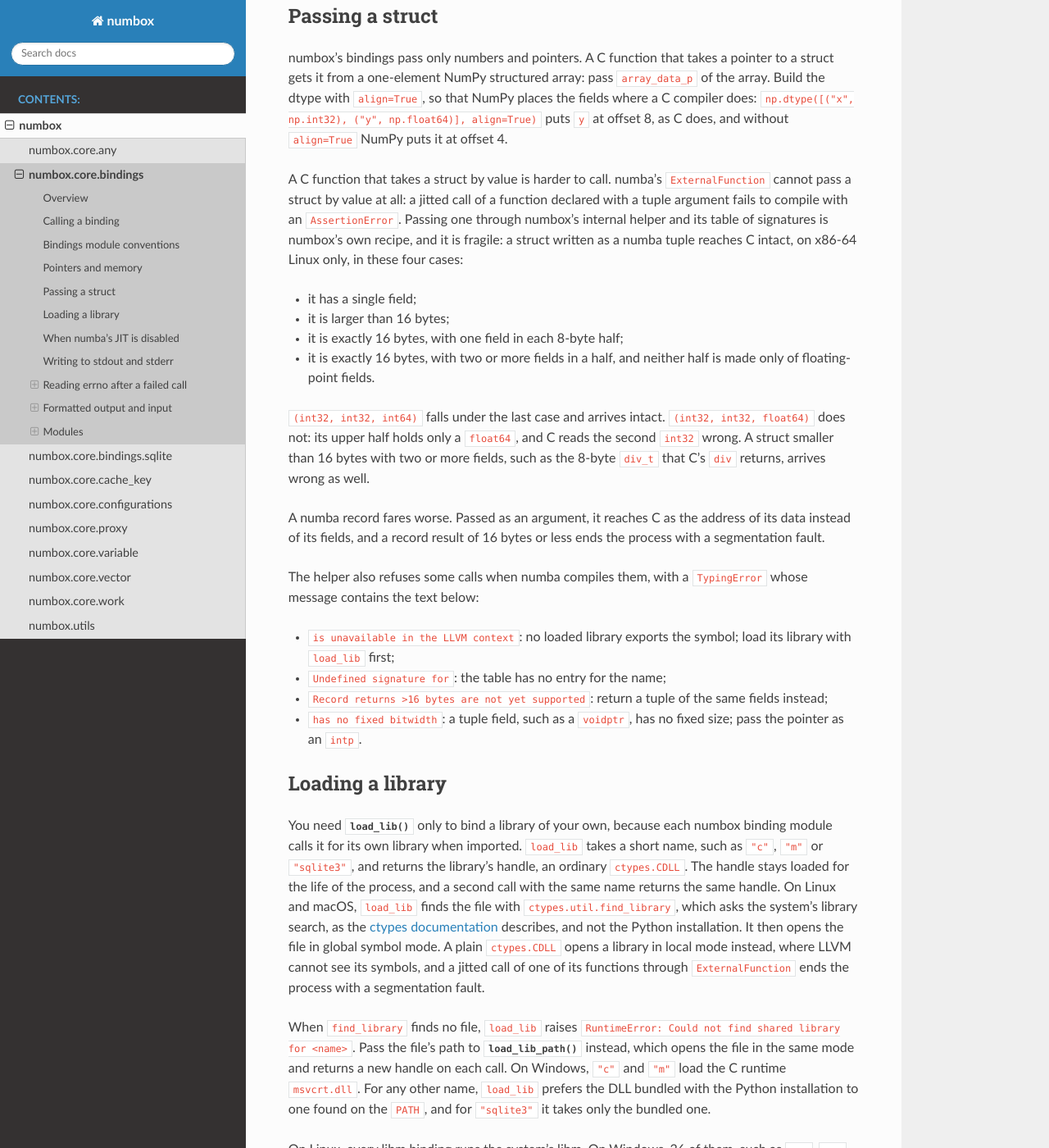
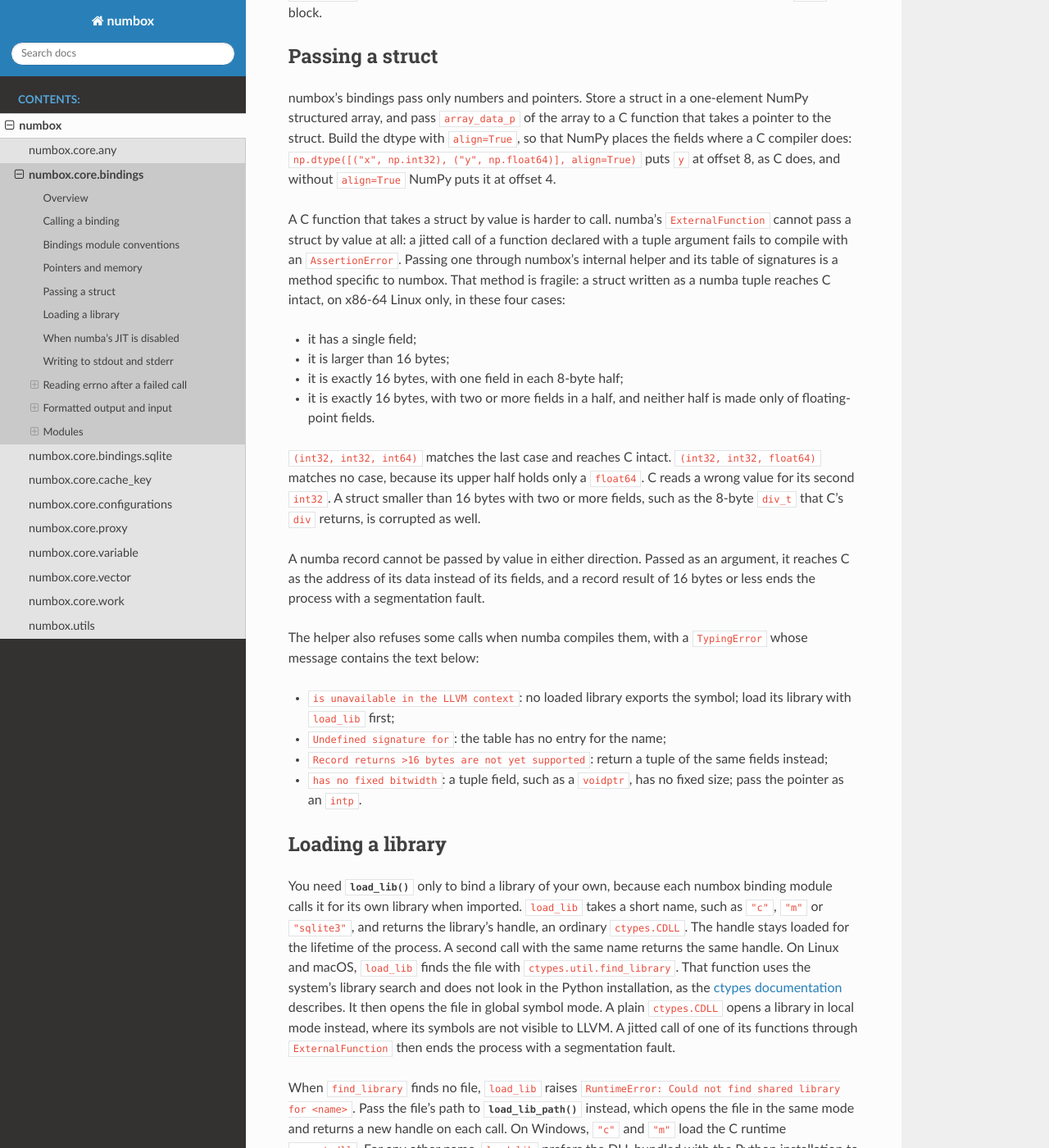
Before and after one commit to Goykhman/numbox, a Sphinx documentation site: the page built from docs/numbox.core.bindings.rst, in a window 1280 px wide and 1400 px high, scrolled down 4389 px. Shown: the whole window at 82% size. Built offline with Sphinx 7.4.7 and the Read the Docs theme 3.1.0, drawn with Linux system fonts in a browser that asks for light colours; some of the changed text lies outside the part shown.

Commit message:
Plain wording on the bindings page
Thirty-three sentences on the bindings page that used figurative or elliptical wording now say the same thing in plain technical prose: numba frees an array, a struct is corrupted, snprintf truncated the text, the caller must make the arguments match the format. The maintainer's sentences and every code block are unchanged.

```diff
--- a/docs/numbox.core.bindings.rst
+++ b/docs/numbox.core.bindings.rst
@@ -65,7 +65,7 @@
 Bindings module conventions
 +++++++++++++++++++++++++++
 
-The bindings live in these modules:
+numbox defines its bindings in these modules:
 
 - :mod:`numbox.core.bindings.libc`: string, memory, file and environment functions of the C standard library, such
   as ``strlen``, ``memcpy``, ``fopen`` and ``getenv``;
@@ -77,7 +77,7 @@
 - the subpackage ``numbox.core.bindings.sqlite``: the SQLite API, described on
   :doc:`its own page <numbox.core.bindings.sqlite>`.
 
-The remaining modules are internals, which you seldom call yourself:
+The remaining modules are internal, so you seldom call them directly:
 
 - :mod:`numbox.core.bindings.call`: ``_call_lib_func``, the internal helper through which the libc, libm and SQLite
   bindings call C, described in `its source
@@ -103,8 +103,8 @@
 Every binding outside fmtio is a proxied function, made with the ``proxy`` decorator that the Overview describes. numbox
 compiles it once, when its module is imported, and a jitted caller calls it by name instead of compiling a copy of its
 code into each caller. A caller's own compiled code therefore stays small, and a cached caller works in a later process.
-The price is that each call is a real function call, which LLVM cannot inline. Python code can call a proxied binding as
-well.
+The drawback is that each call remains a function call, because LLVM cannot inline it. Python code can call a proxied
+binding as well.
 
 A binding's ``.as_func`` is a first-class function value for the binding's signature, and a jitted function can take it
 as an argument, as the proxy page's section on :ref:`passing the function as a value <proxy_passing_as_value>` shows.
@@ -137,9 +137,9 @@
 ``int`` as ``int32``, ``long long`` as ``int64``, ``double`` as ``float64``, and ``size_t`` and every pointer as
 ``intp``. It holds no C ``long``, which has 64 bits on Linux and macOS and 32 bits on Windows; when you declare a C
 function that takes a ``long``, use ``int64`` on Linux and macOS and ``int32`` on Windows. A jitted caller may pass
-another numeric type, and numba converts it to the table's type without a warning: ``65.7`` passed for an ``int32``
-arrives as ``65``, and so does ``2**40 + 65``. The stdio, errno and strerror modules declare their signatures in their
-own code.
+another numeric type, and numba converts it to the table's type without a warning. For example, C receives ``65`` when
+the caller passes ``65.7`` or ``2**40 + 65`` for an ``int32``. The stdio, errno and strerror modules declare their
+signatures in their own code.
 
 Pointers and memory
 +++++++++++++++++++
@@ -155,11 +155,11 @@
 
 In jitted code, numba frees an array or a string as soon as the code no longer refers to it, and an address taken from
 the object does not count as a reference. A temporary, such as the result of ``a + b`` in
-``strlen(get_unicode_data_p(a + b))``, is therefore freed before ``strlen`` reads it. A named array goes the same way
-when ``array_data_p(x)`` is the last place that names ``x``. C then reads freed memory: a small object may still hold
-its old bytes, and a large one ends the process with a segmentation fault. Name the object and refer to it after the C
-call, for example by reading its length, or pass it in from the caller, as the examples on this page do. A string
-literal or a module-level string is safe: numba holds it as a constant and never frees it, so
+``strlen(get_unicode_data_p(a + b))``, is therefore freed before ``strlen`` reads it. numba frees a named array in the
+same way when ``array_data_p(x)`` is the last place that names ``x``. C then reads freed memory: a small object may
+still hold its old bytes, and a large one ends the process with a segmentation fault. Name the object and refer to it
+after the C call, for example by reading its length, or pass it in from the caller, as the examples on this page do. A
+string literal or a module-level string is safe: numba holds it as a constant and never frees it, so
 ``get_unicode_data_p("r")`` inside a call works.
 
 Called from Python, ``get_unicode_data_p`` returns an address inside the ``str`` object itself, so keep the string alive
@@ -192,27 +192,27 @@
 Passing a struct
 ++++++++++++++++
 
-numbox's bindings pass only numbers and pointers. A C function that takes a pointer to a struct gets it from a
-one-element NumPy structured array: pass ``array_data_p`` of the array. Build the dtype with ``align=True``, so that
-NumPy places the fields where a C compiler does: ``np.dtype([("x", np.int32), ("y", np.float64)], align=True)`` puts
-``y`` at offset 8, as C does, and without ``align=True`` NumPy puts it at offset 4.
+numbox's bindings pass only numbers and pointers. Store a struct in a one-element NumPy structured array, and pass
+``array_data_p`` of the array to a C function that takes a pointer to the struct. Build the dtype with ``align=True``,
+so that NumPy places the fields where a C compiler does: ``np.dtype([("x", np.int32), ("y", np.float64)], align=True)``
+puts ``y`` at offset 8, as C does, and without ``align=True`` NumPy puts it at offset 4.
 
 A C function that takes a struct by value is harder to call. numba's ``ExternalFunction`` cannot pass a struct by value
 at all: a jitted call of a function declared with a tuple argument fails to compile with an ``AssertionError``. Passing
-one through numbox's internal helper and its table of signatures is numbox's own recipe, and it is fragile: a struct
-written as a numba tuple reaches C intact, on x86-64 Linux only, in these four cases:
+one through numbox's internal helper and its table of signatures is a method specific to numbox. That method is fragile:
+a struct written as a numba tuple reaches C intact, on x86-64 Linux only, in these four cases:
 
 - it has a single field;
 - it is larger than 16 bytes;
 - it is exactly 16 bytes, with one field in each 8-byte half;
 - it is exactly 16 bytes, with two or more fields in a half, and neither half is made only of floating-point fields.
 
-``(int32, int32, int64)`` falls under the last case and arrives intact. ``(int32, int32, float64)`` does not: its upper
-half holds only a ``float64``, and C reads the second ``int32`` wrong. A struct smaller than 16 bytes with two or more
-fields, such as the 8-byte ``div_t`` that C's ``div`` returns, arrives wrong as well.
+``(int32, int32, int64)`` matches the last case and reaches C intact. ``(int32, int32, float64)`` matches no case,
+because its upper half holds only a ``float64``. C reads a wrong value for its second ``int32``. A struct smaller than
+16 bytes with two or more fields, such as the 8-byte ``div_t`` that C's ``div`` returns, is corrupted as well.
 
-A numba record fares worse. Passed as an argument, it reaches C as the address of its data instead of its fields, and a
-record result of 16 bytes or less ends the process with a segmentation fault.
+A numba record cannot be passed by value in either direction. Passed as an argument, it reaches C as the address of its
+data instead of its fields, and a record result of 16 bytes or less ends the process with a segmentation fault.
 
 The helper also refuses some calls when numba compiles them, with a ``TypingError`` whose message contains the text
 below:
@@ -228,13 +228,13 @@
 
 You need :func:`~numbox.core.bindings.utils.load_lib` only to bind a library of your own, because each numbox binding
 module calls it for its own library when imported. ``load_lib`` takes a short name, such as ``"c"``, ``"m"`` or
-``"sqlite3"``, and returns the library's handle, an ordinary ``ctypes.CDLL``. The handle stays loaded for the life of
-the process, and a second call with the same name returns the same handle. On Linux and macOS, ``load_lib`` finds the
-file with ``ctypes.util.find_library``, which asks the system's library search, as the `ctypes documentation
-<https://docs.python.org/3/library/ctypes.html#finding-shared-libraries>`_ describes, and not the Python installation.
-It then opens the file in global symbol mode. A plain ``ctypes.CDLL`` opens a library in local mode instead, where LLVM
-cannot see its symbols, and a jitted call of one of its functions through ``ExternalFunction`` ends the process with a
-segmentation fault.
+``"sqlite3"``, and returns the library's handle, an ordinary ``ctypes.CDLL``. The handle stays loaded for the lifetime
+of the process. A second call with the same name returns the same handle. On Linux and macOS, ``load_lib`` finds the
+file with ``ctypes.util.find_library``. That function uses the system's library search and does not look in the Python
+installation, as the `ctypes documentation <https://docs.python.org/3/library/ctypes.html#finding-shared-libraries>`_
+describes. It then opens the file in global symbol mode. A plain ``ctypes.CDLL`` opens a library in local mode instead,
+where its symbols are not visible to LLVM. A jitted call of one of its functions through ``ExternalFunction`` then ends
+the process with a segmentation fault.
 
 When ``find_library`` finds no file, ``load_lib`` raises ``RuntimeError: Could not find shared library for <name>``.
 Pass the file's path to :func:`~numbox.core.bindings.utils.load_lib_path` instead, which opens the file in the same mode
@@ -251,10 +251,10 @@
 
 Under ``NUMBA_DISABLE_JIT=1``, numba compiles nothing, and importing any module of proxied bindings fails with
 ``AttributeError: 'function' object has no attribute 'get_compile_result'``. The message means that ``proxy`` needs
-numba's compiler, which the setting turns off; unset the variable to use these bindings. fmtio still imports, and
+numba's compiler, which the setting disables; unset the variable to use these bindings. fmtio still imports, and
 ``printf`` runs under Python. ``fprintf`` fails with the same ``AttributeError``, because it imports the stdio bindings.
-``snprintf`` writes through a ``ctypes`` call that accepts only a Python ``int`` as the address, and with numba's JIT
-off ``array_data_p`` returns a NumPy integer, so pass ``int(array_data_p(buf))``.
+``snprintf`` writes through a ``ctypes`` call that accepts only a Python ``int`` as the address. With numba's JIT
+disabled, ``array_data_p`` returns a NumPy integer, so pass ``int(array_data_p(buf))``.
 
 Writing to stdout and stderr
 ++++++++++++++++++++++++++++
@@ -262,9 +262,9 @@
 C functions that work on a stream, such as ``fputs``, ``fflush`` and ``fprintf``, take the stream's ``FILE *``.
 :func:`~numbox.core.bindings.stdio.stdout`, :func:`~numbox.core.bindings.stdio.stderr` and
 :func:`~numbox.core.bindings.stdio.stdin` return the current process's three standard streams as ``intp`` values, in
-jitted code and under Python. They are functions, not constants, because a cached caller must not keep the address from
-the process that compiled it: a stream's address changes from one process to the next, and each call reads the address
-in the running process. Here jitted code writes one line to each stream:
+jitted code and under Python. They are functions, not constants, because a cached caller's compiled code must not
+contain an address from the process that compiled it. A stream's address changes from one process to the next, so each
+call reads the address in the running process. Here jitted code writes one line to each stream:
 
 .. code-block:: python
 
@@ -286,11 +286,11 @@
 
 C keeps a buffer for its stdout, and Python keeps another for ``sys.stdout``. When stdout is a file or a pipe, each
 writes its buffer only when the buffer fills, when the program flushes it, or when the process exits. Lines from jitted
-code and lines from Python can then land out of order, and a crash loses what C still holds. To keep the order, flush
-Python's buffer with ``sys.stdout.flush()`` before the jitted call. In jitted code, call ``fflush(stdout())`` after the
-write, as ``report`` does; ``fflush(0)`` flushes every C stream. On Linux, C writes stderr without a buffer (`setbuf(3)
-<https://man7.org/linux/man-pages/man3/setbuf.3.html>`_), so a warning appears at once. On Windows, C flushes a stderr
-that goes to a file or a pipe only when its buffer fills (`Microsoft's stream I/O
+code and lines from Python can then appear out of order. If the process crashes, C never writes the text that remains in
+its buffer. To keep the order, flush Python's buffer with ``sys.stdout.flush()`` before the jitted call. In jitted code,
+call ``fflush(stdout())`` after the write, as ``report`` does; ``fflush(0)`` flushes every C stream. On Linux, C writes
+stderr without a buffer (`setbuf(3) <https://man7.org/linux/man-pages/man3/setbuf.3.html>`_), so a warning appears at
+once. On Windows, C flushes a stderr that goes to a file or a pipe only when its buffer fills (`Microsoft's stream I/O
 <https://learn.microsoft.com/en-us/cpp/c-runtime-library/stream-i-o#stream-io-routines>`_), so call ``fflush(stderr())``
 there as well.
 
@@ -326,11 +326,11 @@
 Each thread has its own ``errno``, and both functions look up the current thread's on every call. In a ``prange`` loop
 (`parallel loops <https://numba.readthedocs.io/en/stable/user/parallel.html#explicit-parallel-loops>`_), an iteration
 therefore reads the ``errno`` of the thread that runs it. Read ``errno`` in the iteration that made the C call, because
-the caller's ``errno`` after the loop depends on the threading layer. Under OpenMP, which numba picks when TBB is not
+the caller's ``errno`` after the loop depends on the threading layer. Under OpenMP, which numba selects when TBB is not
 installed (`threading layers
 <https://numba.readthedocs.io/en/stable/user/threading-layer.html#setting-the-threading-layer-selection-priority>`_),
-the calling thread runs some iterations itself, and its ``errno`` afterwards is whatever those iterations left. Under
-the workqueue layer, the calling thread runs no iterations, and its ``errno`` is unchanged.
+the calling thread runs some iterations itself. After the loop, its ``errno`` holds the value that those iterations
+left. Under the workqueue layer, the calling thread runs no iterations, and its ``errno`` is unchanged.
 
 Turning an error number into a message
 --------------------------------------
@@ -357,9 +357,9 @@
 
     print(describe(2, np.zeros(128, dtype=np.uint8)))   # (0, 'No such file or directory')
 
-With glibc, an unknown number makes ``strerror_safe`` return ``EINVAL`` (22) and write ``Unknown error`` followed by the
-number. A buffer too short for the message makes it return ``ERANGE`` (34) and write as much of the message as fits. On
-Linux, ``strerror_safe`` calls ``__xpg_strerror_r``, the POSIX form of `strerror_r
+With glibc, ``strerror_safe`` returns ``EINVAL`` (22) for an unknown error number and writes ``Unknown error`` followed
+by the number. It returns ``ERANGE`` (34) for a buffer too short for the message and writes as much of the message as
+fits. On Linux, ``strerror_safe`` calls ``__xpg_strerror_r``, the POSIX form of `strerror_r
 <https://man7.org/linux/man-pages/man3/strerror_r.3.html>`__ that glibc exports, and falls back to ``strerror_r`` where
 the C library lacks it; on macOS it calls ``strerror_r``, and on Windows `strerror_s
 <https://learn.microsoft.com/en-us/cpp/c-runtime-library/reference/strerror-s-strerror-s-wcserror-s-wcserror-s>`__.
@@ -434,10 +434,10 @@
 read the message that names the mismatch. A literal percent sign followed by ``n``, ``%%n``, is allowed. Under Python,
 ``%n`` and the ``'`` flag raise ``ValueError``.
 
-The check cannot tell a pointer from an integer, because numba represents a pointer as an ``intp``, which is an
+The check cannot distinguish a pointer from an integer, because numba represents a pointer as an ``intp``, which is an
 ``int64``. A ``%s`` given an ``int64`` value compiles, and C then reads memory at that address, which usually ends the
 process with a segmentation fault. Pass ``%s`` a ``str``, or the address of a NUL-terminated buffer. ``%p`` only prints
-its argument as an address, so an ``int64`` there is harmless.
+its argument as an address, so an ``int64`` argument for ``%p`` is harmless.
 
 For ``%s``, numbox passes a ``str`` as the address of its characters, so the ASCII limit from the section
 `Pointers and memory`_ applies: ``"caf\xe9"`` prints its last character as the single byte ``0xE9``, not as UTF-8. Pass
@@ -447,9 +447,9 @@
 When Python and C print differently
 -----------------------------------
 
-Give every integer an ``ll`` conversion, ``%lld`` for a signed value and ``%llu`` for an unsigned one, and it prints the
-same under Python and in jitted code. Other conversions can print differently. Python's ``%`` operator ignores a single
-``h``, ``l`` or ``L`` and rejects any other length modifier, as its `documentation
+If the format uses an ``ll`` conversion for every integer, ``%lld`` for a signed value and ``%llu`` for an unsigned one,
+the call prints the same under Python and in jitted code. Other conversions can print differently. Python's ``%``
+operator ignores a single ``h``, ``l`` or ``L`` and rejects any other length modifier, as its `documentation
 <https://docs.python.org/3/builtins/stdtypes.html#printf-style-string-formatting>`_ says: ``"%lld" % 5`` raises
 ``ValueError: unsupported format character 'l'``. Under Python, numbox therefore removes every length modifier from the
 format before it formats, and with the modifiers gone, Python prints each value at its full size. In jitted code, numbox
@@ -477,11 +477,11 @@
 --------------------------------
 
 ``snprintf(buf, size, fmt, ...)`` writes at most ``size`` bytes into ``buf``, the terminating NUL included, and returns
-the length of the whole text. A return value of ``size`` or more therefore means that the text was cut short. In jitted
-code, ``buf`` and ``size`` must be ``intp`` values. ``a.size``, ``np.intp(16)`` and an ``int64`` argument of the jitted
-function, such as a Python ``int`` passed in, are ``intp``, but a literal is not: ``snprintf(p, 16, ...)`` fails to
-compile with ``TypingError: snprintf: size must be intp (size_t-as-int), got Literal[int](16)``. The message means that
-numba typed the literal ``16`` as a literal integer; pass ``a.size`` or ``np.intp(16)`` instead.
+the length of the whole text. A return value of ``size`` or more therefore means that ``snprintf`` truncated the text.
+In jitted code, ``buf`` and ``size`` must be ``intp`` values. ``a.size``, ``np.intp(16)`` and an ``int64`` argument of
+the jitted function, such as a Python ``int`` passed in, are ``intp``, but a literal is not: ``snprintf(p, 16, ...)``
+fails to compile with ``TypingError: snprintf: size must be intp (size_t-as-int), got Literal[int](16)``. The message
+means that numba typed the literal ``16`` as a literal integer; pass ``a.size`` or ``np.intp(16)`` instead.
 
 On Windows, jitted code calls C's `_snprintf
 <https://learn.microsoft.com/en-us/cpp/c-runtime-library/reference/snprintf-snprintf-snprintf-l-snwprintf-snwprintf-l>`_
@@ -515,7 +515,7 @@
 ``sscanf(buf, fmt, ...)`` reads values from the NUL-terminated text at ``buf`` into storage that the caller provides. It
 returns the number of values that it stored, or ``-1`` (``EOF``) when the text ends before the first conversion. Unlike
 the other three functions, it runs only in jitted code. Under Python it raises ``NotImplementedError``, and ``int()``,
-``float()`` or ``re`` do its work there:
+``float()`` or ``re`` parse the text there instead. A jitted function calls ``sscanf`` as follows:
 
 .. code-block:: python
 
@@ -538,9 +538,10 @@
 
 ``buf`` must be an ``intp``, so pass ``get_unicode_data_p(text)``, not the string; the ASCII limit from the section
 `Pointers and memory`_ applies to the text. Each argument after the format is the address of the storage for one
-conversion, also as an ``intp``. numbox checks only that type, so an ``int64`` value that is not an address compiles,
-and C writes to whatever address it names. numbox does not compare the format with the arguments either, so their number
-and their sizes are the caller's to get right. Each conversion writes storage of its own size:
+conversion, also as an ``intp``. numbox checks only that type, so an ``int64`` value that is not an address compiles. C
+then treats the value as an address and writes to the memory that it points to. numbox does not compare the format with
+the arguments either, so the caller must make them match the format in number and in size. Each conversion writes
+storage of its own size:
 
 ==================  ==================================================
 Conversion          Storage
```
Also changed, not shown: other parts of docs/numbox.core.bindings.rst (+12 -12 lines).
